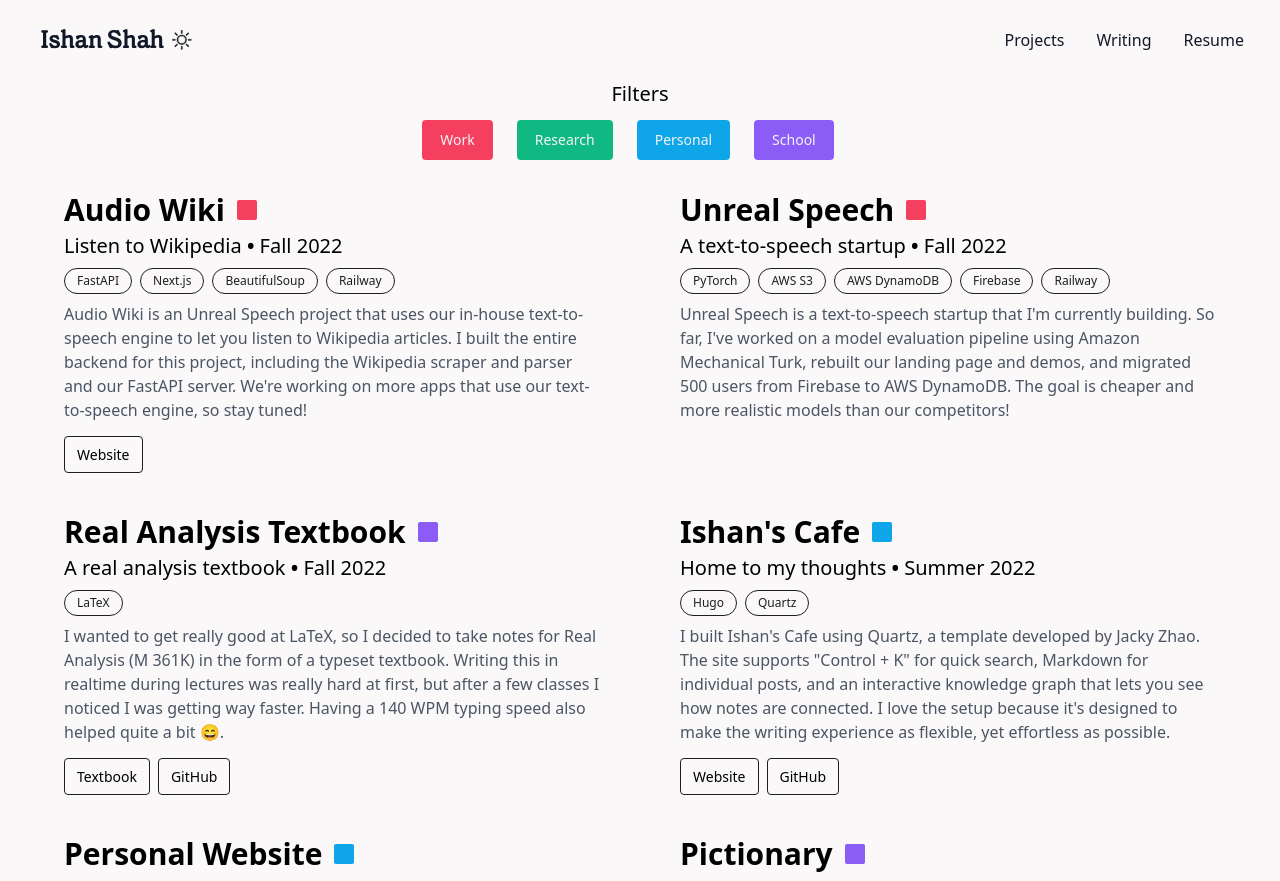
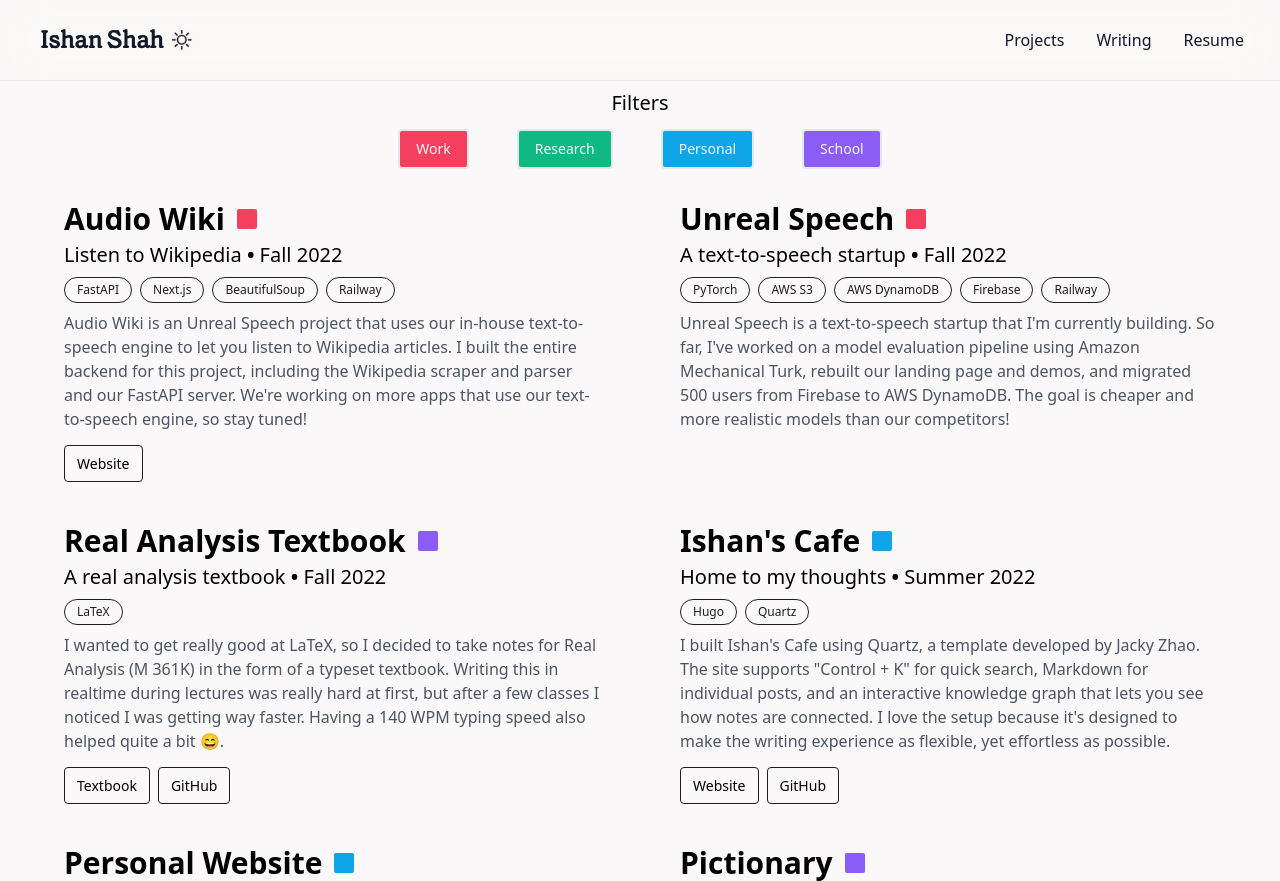
Before and after one commit to technoabsurdist/emilioandere.com, a Next.js app: page /projects in a window 1280 px wide. Built offline with nearby package versions, Linux system fonts and the light colour scheme.

Commit message:
Fix scrollbar bug and generalize filters

```diff
--- a/src/components/Detail/index.js
+++ b/src/components/Detail/index.js
@@ -6,7 +6,7 @@ const Container = React.forwardRef(
       <div
         ref={ref}
         id="main"
-        className="relative flex max-h-screen w-full flex-col overflow-y-auto"
+        className="relative flex max-h-screen w-full flex-col overflow-y-scroll"
         {...props}
       />
     )
--- a/src/components/Home/index.js
+++ b/src/components/Home/index.js
@@ -72,7 +72,7 @@ export function Home() {
                   <li>LLMs for web browsing at <a>Minion AI</a></li>
                   <li>Text-to-speech model evaluation at <a>Unreal Speech</a></li>
                   <li>Configurable throttling for video classifications at <a>YouTube</a></li>
-                  <li>Fraud detection from customer reviews at <a>Capital One</a></li>
+                  <li>Fraud detection using customer reviews at <a>Capital One</a></li>
                 </ul>
                 </p>
               </div>
--- a/src/components/Nav/index.js
+++ b/src/components/Nav/index.js
@@ -9,10 +9,10 @@ export function Nav() {
         localStorage.theme = 'light'
         document.documentElement.classList.remove('dark')
     }
-}
+  }
 
   return (
-    <nav className="flex items-center justify-between p-4 md:p-6 sticky top-0">
+    <nav className="flex items-center justify-between p-4 md:p-6 border-b border-gray-200 filter-blur sticky top-0 z-10">
       <div className="flex items-center flex-shrink-0 ml-0 md:ml-4 mr-6">
         <Link href="/">
           <a className="inline-block text-primary text-xl md:text-2xl font-semibold hover:text-indigo-500 font-grenette">
--- a/src/components/Projects/index.js
+++ b/src/components/Projects/index.js
@@ -56,6 +56,18 @@ function Project({ name, date, tools, tagline, description, tag, links }) {
   )
 }
 
+function generateButton(key, label, color) {
+  return (
+    <button
+      key={key}
+      className={`p-2 sm:px-4 sm:py-2 mx-6 text-sm font-medium rounded ${filter[key] ? `bg-${color}-500 border-${color}-500 text-gray-100` : 'bg-inherit bg-off-white border border-off-black dark:border-off-white text-off-black dark:text-off-white'} focus:outline-none border-2`}
+      onClick={() => handleFilter(key)}
+    >
+      {label}
+    </button>
+  );
+}
+
 export function Projects() {
   const [filter, setFilter] = useState({
     "School": true,
@@ -72,38 +84,29 @@ export function Projects() {
     }))
   }
 
+  const filters = [
+    { key: 'Work', color: 'rose' },
+    { key: 'Research', color: 'emerald' },
+    { key: 'Personal', color: 'sky' },
+    { key: 'School', color: 'violet' },
+  ];
 
   return (
     <div>
-      <div className="relative flex max-h-screen w-full flex-col overflow-y-auto scroll-smooth">
+      <div className="relative flex max-h-screen w-full flex-col overflow-y-scroll scroll-smooth">
         <div className="mx-auto w-full max-w-7xl px-4 pb-52 md:px-8">
           {/* Filtering */}
-          <p className="flex justify-center pt-2 sm:pt-0 pb-1 text-xl font-medium dark:text-gray-200">Filters</p>
+          <p className="flex justify-center mt-2 sm:pt-0 pb-1 text-xl font-medium dark:text-gray-200">Filters</p>
           <div className="justify-center flex pt-2">
-            <button
-              className={`p-2 sm:px-4 sm:py-2 text-sm font-medium rounded ${filter['Work'] ? 'bg-rose-500 border-rose-500 text-gray-100' : 'bg-inherit bg-off-white border border-off-black dark:border-off-white text-off-black dark:text-off-white'} focus:outline-none border-2`}
-              onClick={() => handleFilter("Work")}
-            >
-              Work
-            </button>
-            <button
-              className={`p-2 sm:px-4 sm:py-2 mx-6 text-sm font-medium rounded ${filter['Research'] ? 'bg-emerald-500 border-emerald-500 text-gray-100' : 'bg-inherit bg-off-white border border-off-black dark:border-off-white text-off-black dark:text-off-white'} focus:outline-none border-2`}
-              onClick={() => handleFilter("Research")}
-            >
-              Research
-            </button>
-            <button
-              className={`p-2 sm:px-4 sm:py-2 text-sm font-medium rounded ${filter['Personal'] ? 'bg-sky-500 border-sky-500 text-gray-100' : 'bg-inherit bg-off-white border border-off-black dark:border-off-white text-off-black dark:text-off-white'} focus:outline-none border-2`}
-              onClick={() => handleFilter("Personal")}
-            >
-              Personal
-            </button>
-            <button
-              className={`p-2 sm:px-4 sm:py-2 mx-6 text-sm font-medium rounded ${filter['School'] ? 'bg-violet-500 border-violet-500 text-gray-100' : 'bg-inherit bg-off-white border border-off-black dark:border-off-white text-off-black dark:text-off-white'} focus:outline-none border-2`}
-              onClick={() => handleFilter("School")}
-            >
-              School
-            </button>
+            {filters.map(filterItem => (
+              <button
+                key={filterItem.key}
+                className={`p-2 sm:px-4 sm:py-2 mx-6 text-sm font-medium rounded ${filter[filterItem.key] ? `bg-${filterItem.color}-500 border-${filterItem.color}-500 text-gray-100` : 'bg-inherit bg-off-white border border-off-black dark:border-off-white text-off-black dark:text-off-white'} focus:outline-none border-2`}
+                onClick={() => handleFilter(filterItem.key)}
+              >
+                {filterItem.key}
+              </button>
+            ))}
           </div>
 
           <div className="grid grid-cols-1 mt-4 md:grid-cols-2 gap-4">
@@ -127,7 +130,7 @@ export function Projects() {
         </div>
 
         {/* Nav */}
-        {/* <div className="fixed z-10 top-[3.8125rem] bottom-0 right-[max(0px,calc(50%-90rem))] py-10 overflow-y-auto hidden 2xl:block">
+        {/* <div className="fixed z-5 top-[3.8125rem] bottom-0 right-[max(0px,calc(50%-90rem))] py-10 overflow-y-scroll hidden 2xl:block">
           <div className="px-8">
             <ul className="text-slate-700 text-sm leading-6">
               <li className="mb-4 text-gray-900 dark:text-gray-100">
@@ -136,7 +139,7 @@ export function Projects() {
               {ProjectData.projectsList.map((project, index) => (
                 <li key={index} className="hover:text-indigo-500">
                   <Link href={`#${project.name.replaceAll(" ", "-")}`}>
-                    <a className="block py-1 font-medium text-primary hover:text-indigo-500">
+                    <a className="py-1 font-medium text-primary hover:text-indigo-500">
                       {project.name}
                     </a>
                   </Link>
```
